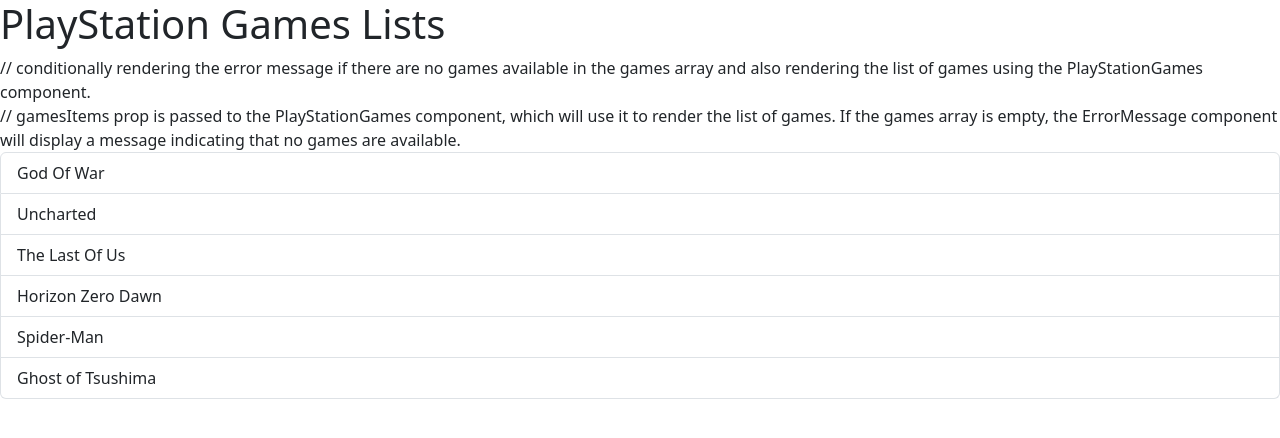
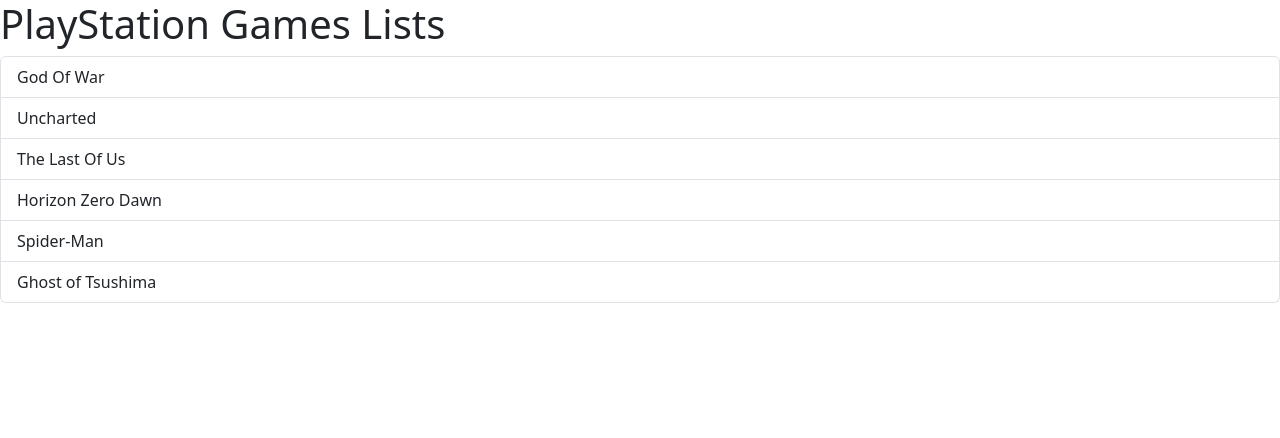
Before and after one commit to General-Monish/LEARNING_REACT, a React (Vite) app in the folder learning_Fragments-Topic/: page / in a window 1280 px wide. Shown: the top 438 px of the page. Built offline with nearby package versions, Linux system fonts and the light colour scheme.

Commit message:
Starting with CSS modules topic

```diff
--- a/learning_Fragments-Topic/src/App.jsx
+++ b/learning_Fragments-Topic/src/App.jsx
@@ -38,9 +38,9 @@
     //                                                         PROPS and CONDITIONAL RENDERING
     <>
       <h1>PlayStation Games Lists</h1>
-      // conditionally rendering the error message if there are no games available in the games array and also rendering the list of games using the PlayStationGames component.
+       {/* conditionally rendering the error message if there are no games available in the games array and also rendering the list of games using the PlayStationGames component. */}
       <ErrorMessage gamesItems={games} />
-      // gamesItems prop is passed to the PlayStationGames component, which will use it to render the list of games. If the games array is empty, the ErrorMessage component will display a message indicating that no games are available.
+      {/* gamesItems prop is passed to the PlayStationGames component, which will use it to render the list of games. If the games array is empty, the ErrorMessage component will display a message indicating that no games are available. */}
       <PlayStationGames gamesItems={games} />
     </>
   );
```
